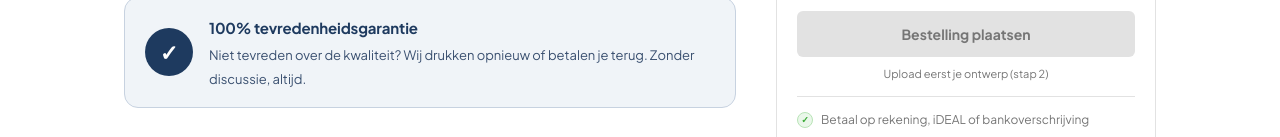
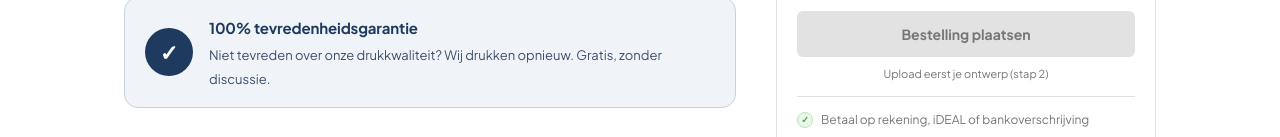
Before and after one commit to bligtenstein-ux/A3postersbestellen.nl, a website: page index.html in a window 1280 px wide. Shown: the part 517-654 px from the top of the page. Drawn offline with Linux system fonts and the light colour scheme.

Commit message:
Add files via upload

```diff
--- a/index.html
+++ b/index.html
@@ -1228,7 +1228,7 @@
       <div class="guarantee-icon">&#10003;</div>
       <div class="guarantee-text">
         <strong>100% tevredenheidsgarantie</strong>
-        <span>Niet tevreden over de kwaliteit? Wij drukken opnieuw of betalen je terug. Zonder discussie, altijd.</span>
+        <span>Niet tevreden over onze drukkwaliteit? Wij drukken opnieuw. Gratis, zonder discussie.</span>
 
       </div>
     </div>
```
